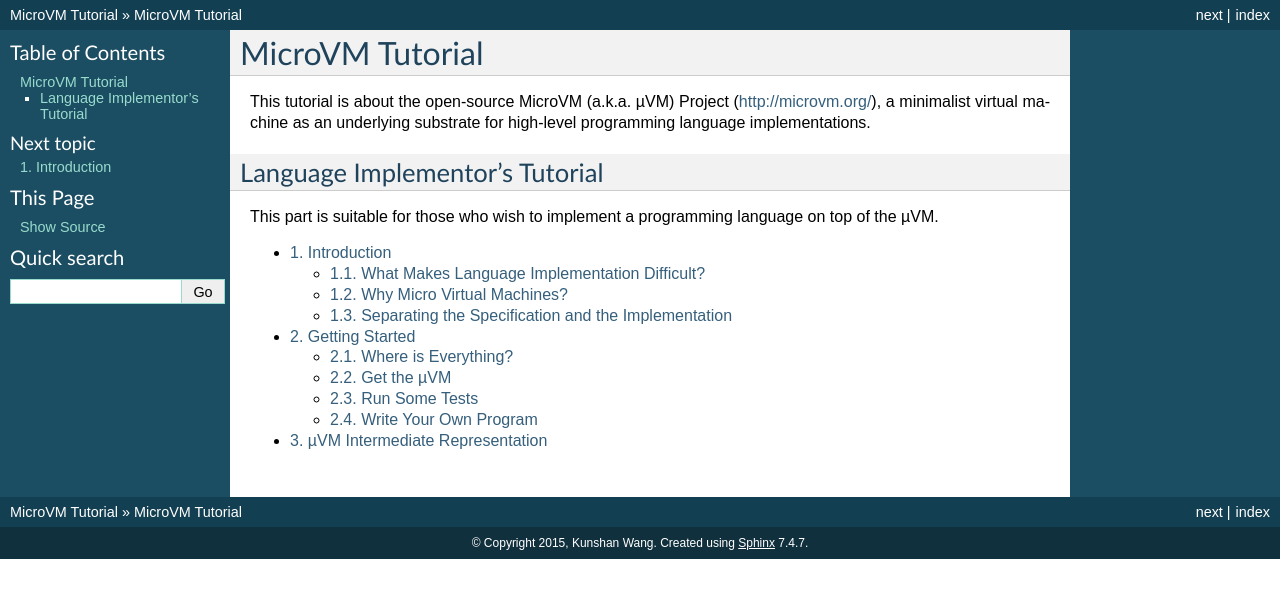
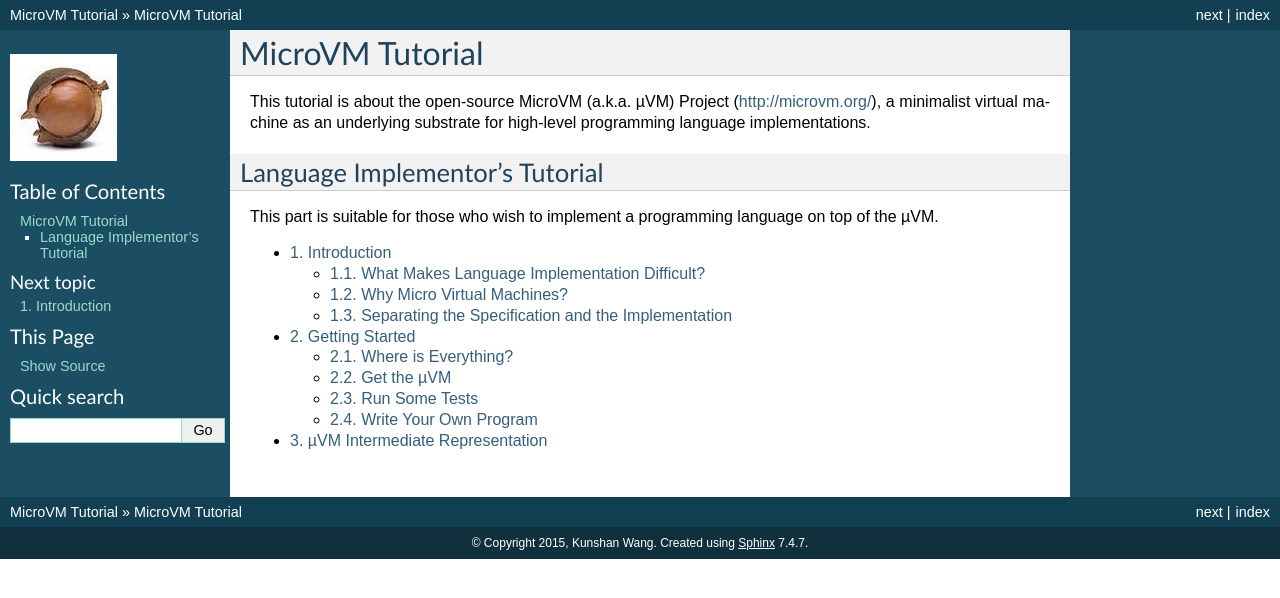
Before and after one commit to microvm/microvm-tutorial, a Sphinx documentation site: the page built from docs/index.rst, in a window 1280 px wide. Shown: the top 598 px of the page. Built offline with Sphinx 7.4.7, drawn with Linux system fonts in a browser that asks for light colours.

Commit message:
Logo and favicon.

```diff
--- a/docs/conf.py
+++ b/docs/conf.py
@@ -120,12 +120,12 @@ html_title = "MicroVM Tutorial"
 
 # The name of an image file (relative to this directory) to place at the top
 # of the sidebar.
-#html_logo = None
+html_logo = "_static/microvm-logo.jpg"
 
 # The name of an image file (within the static path) to use as favicon of the
 # docs.  This file should be a Windows icon file (.ico) being 16x16 or 32x32
 # pixels large.
-#html_favicon = None
+html_favicon = "_static/favicon.ico"
 
 # Add any paths that contain custom static files (such as style sheets) here,
 # relative to this directory. They are copied after the builtin static files,
```
Also changed, not shown: docs/_static/favicon.ico (added), docs/_static/microvm-logo.jpg (added).
